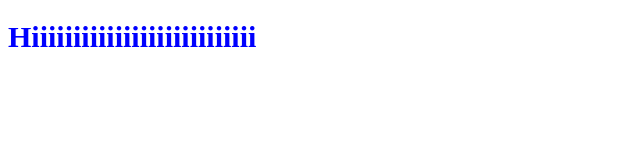
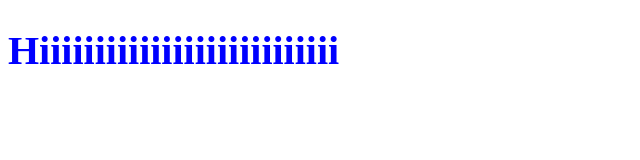
Before and after one commit to AnnyFeltz/webMediaQuery, a plain HTML site: page index.html in a window 1280 px wide. Shown: the whole page, without its empty margins (0-640 px from the left). Drawn offline with Linux system fonts and the light colour scheme.

Commit message:
commit: cansei de falar oq commitei

```diff
--- a/css/style.css
+++ b/css/style.css
@@ -3,16 +3,18 @@ h1 {
     font-size: 50px;
 }
 
-@media (max-width: 720px){
+/* Para telas de até 720px de largura (celulares e tablets pequenos) */
+@media (max-width: 720px) {
     h1 {
         color: blue;
         font-size: 30px;
     }
 }
 
-@media (max-width: 1600px) and (orientation: landscape){
+/* Para telas de até 1600px de largura e orientação paisagem (dispositivos maiores ou em modo paisagem) */
+@media (max-width: 1600px) and (orientation: landscape) {
     h1 {
         color: blue;
-        font-size: 30px;
+        font-size: 40px;
     }
 }
```
